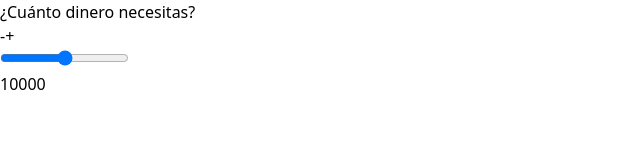
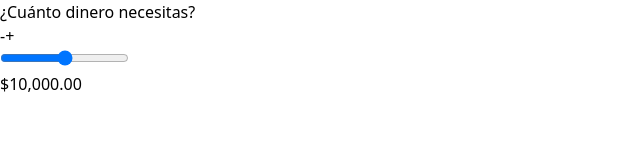
Before and after one commit to Ezeki3/cotizador-prestamos-react, a React (Vite) app: page / in a window 1280 px wide. Shown: the top 162 px of the page, without its empty margins (0-640 px from the left). Built offline with nearby package versions, Linux system fonts and the light colour scheme.

Commit message:
formateando la cantidad como dinero

```diff
--- a/src/App.jsx
+++ b/src/App.jsx
@@ -1,6 +1,7 @@
 import { useState } from "react"
 import Header from "./components/Header"
 import Button from "./components/Button"
+import { formatearDinero } from './helpers/index.js'
 
 function App() {
 
@@ -61,7 +62,9 @@
         value={cantidad}
       />
 
-      <p className="text-center my-10 text-5xl font-extrabold text-indigo-600"> {cantidad} </p>
+      <p className="text-center my-10 text-5xl font-extrabold text-indigo-600">
+        { formatearDinero(cantidad) }
+      </p>
     </div>
   )
 }
--- /dev/null
+++ b/src/helpers/index.js
@@ -0,0 +1,11 @@
+const formatearDinero = ( valor ) => {
+  const formatter = new Intl.NumberFormat('en-US', {
+    style: 'currency',
+    currency: 'USD',
+  });
+  return formatter.format(valor);
+}
+
+export {
+  formatearDinero
+}
```
